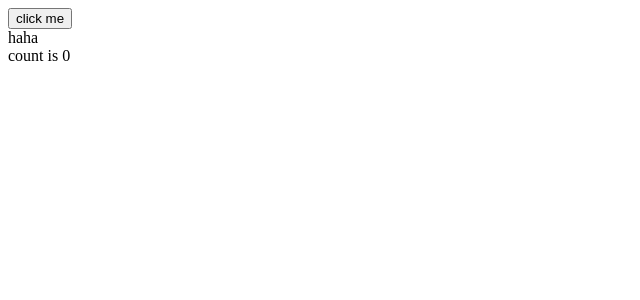
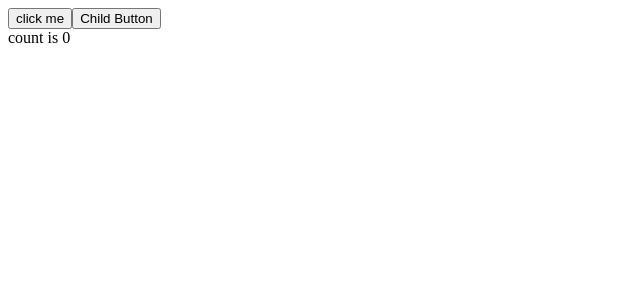
Before and after one commit to Aayush-chalise/React-learning, a React (Vite) app in the folder react-optimization/: page / in a window 1280 px wide. Shown: the top 300 px of the page, without its empty margins (0-640 px from the left). Built offline with nearby package versions, Linux system fonts and the light colour scheme.

Commit message:
learning basic memoization in react

```diff
--- a/react-optimization/components/Button.jsx
+++ b/react-optimization/components/Button.jsx
@@ -1,8 +1,10 @@
 import React from "react";
 
-const Button = React.memo(({ name }) => {
-  console.log("child rendered", name);
-  return <div>haha</div>;
+// component memoization : memoization means saving(caching) the result of a function so that if the function gets the same input again it doesnot have to reacalculate the result again . "Dont Recalculate What You Already Know".
+const Button = React.memo(({ handleBtnClick }) => {
+  console.log("child rendered");
+  // console.log(handleBtnClick)
+  return <button onClick={handleBtnClick}>Child Button</button>;
 });
 
 export default Button;
--- a/react-optimization/src/App.jsx
+++ b/react-optimization/src/App.jsx
@@ -1,14 +1,20 @@
 import React from "react";
-
+import { useCallback } from "react";
 import Button from "../components/Button";
 
 const App = () => {
   const [count, setCount] = React.useState(0);
   console.log("parent rendered");
+  //  const sum =  useCallback((a,b)=>{console.log(a+b);
+  //   }, []);
+  // sum()
+  const handleClick = useCallback(() => {
+    setCount((count) => count + 1);
+  }, []);
   return (
     <div>
-      <button onClick={() => setCount(count + 1)}>click me</button>
-      <Button name="aayush" />
+      <button onClick={handleClick}>click me</button>
+      <Button handleBtnClick={handleClick} />
       <div>count is {count}</div>
     </div>
   );
```
